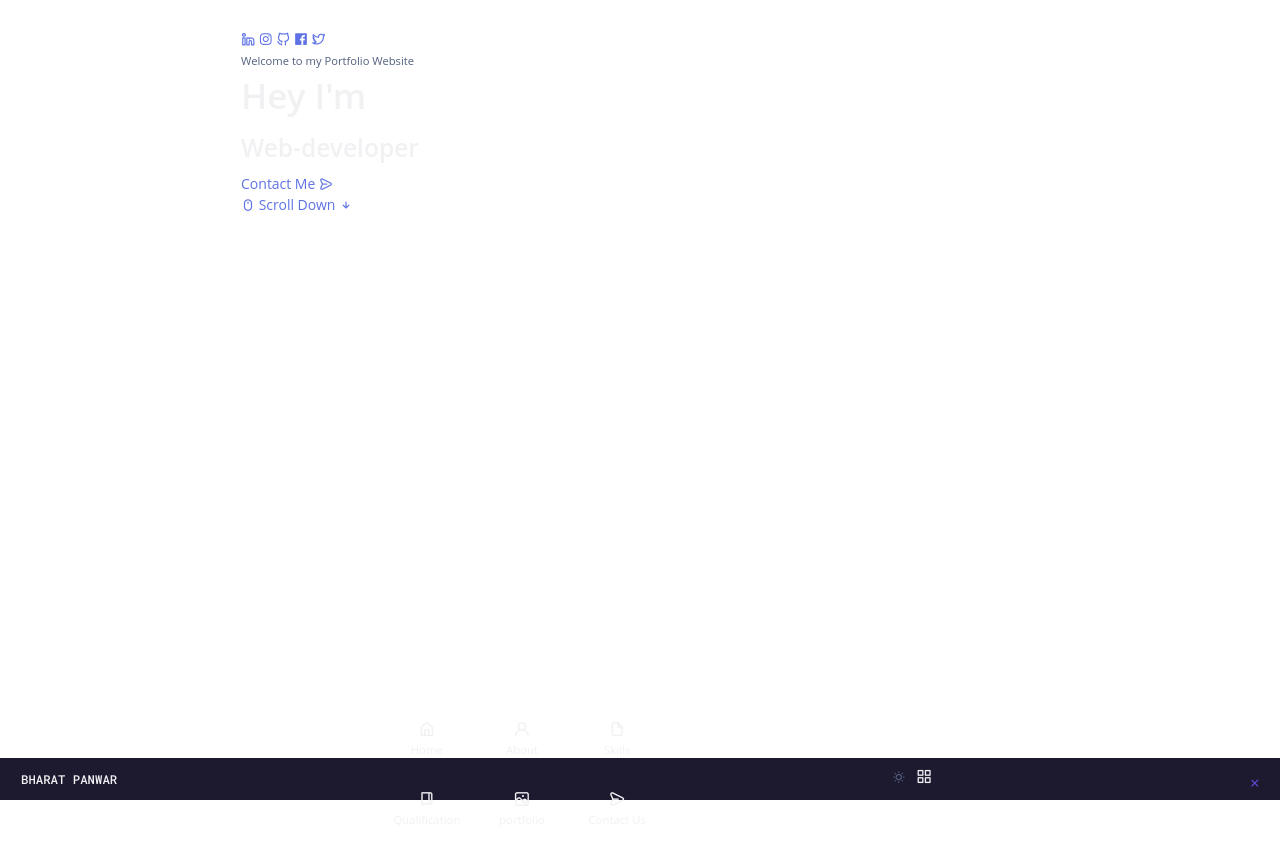
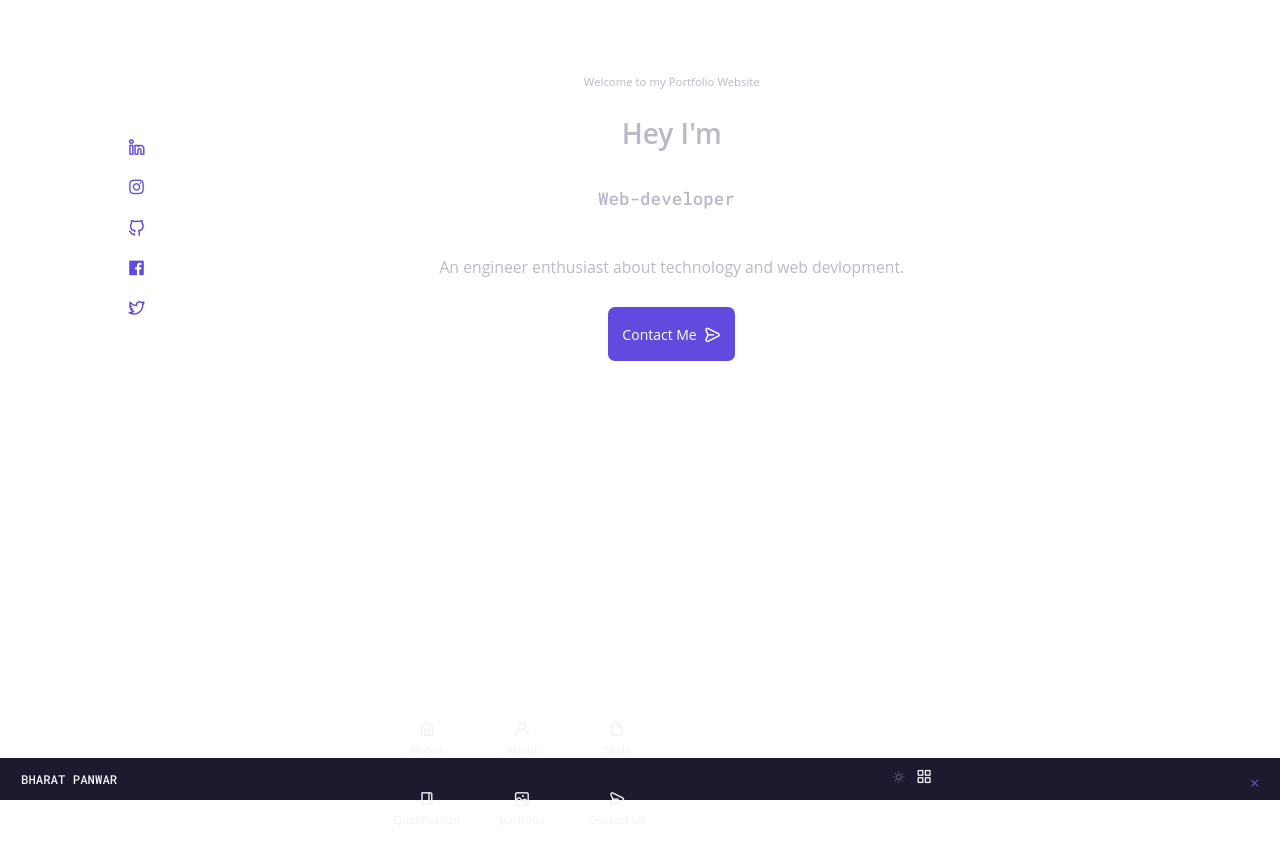
Before and after one commit to Bharatpanwar4/portfolioByBp, a plain HTML site: page index.html in a window 1280 px wide. Both pictures are taken after a click on the icon 898 px from the left and 776 px from the top of the page. Shown: the top 862 px of the page. Drawn offline with nearby package versions, Linux system fonts and the light colour scheme.

Commit message:
home edit

```diff
--- a/css/styles.css
+++ b/css/styles.css
@@ -35,7 +35,7 @@
   --body-font: "Poppins", sans-serif;
   --roboto-font: "Roboto", sans-serif;
   --robotomono-font: "Roboto Mono", monospace;
-  --bogfat-font: "Russo One", sans-serif;
+  --bigfat-font: "Russo One", sans-serif;
 
   /*1rem=16px   */
   --big-font-size: 2rem;
@@ -164,6 +164,38 @@ margin-bottom: var(--mb-3)
 .section_title,.section_subtitle{
     text-align: center;
 }
+/* =========================BUTTON STYLING=================================== */
+.button{
+display: inline-block;
+background-color: var(--first-color);
+color: #fff;
+padding: 1rem;
+border-radius: .5rem;
+font-weight: var(--font-medium);
+}
+
+.button:hover{
+    background-color: var(--first-color-alt);
+    color: #fff;
+}
+.button__icon{
+    font-size: 1.25rem;
+    margin-left: var(--mb-0-5);
+transition: .3s;
+}
+.button--flex{
+    display: inline-flex;
+    align-items: center;
+
+}
+.button--white{
+    background-color: #fff;
+    color: var(--first-color);
+}
+.button--white:hover{
+    background-color: var(--first-color-lighter);
+}
+
 /* =========================LAYOUT=================================== */
 .container{
     margin-right: var(--mb-1);
@@ -272,3 +304,147 @@ font-weight: var(--font-medium);
 .scroll-header{
     box-shadow: 0 -1px 4px rgba(0,0,0,0.15);
 }
+
+
+
+
+/* =====================HOME================= */
+.home{
+    height: 90vh;
+    align-content: space-between;
+    margin-top: var(--mb-3);
+}
+.home__container{
+    display: flex;
+
+    gap: 1.75rem;
+    padding-left: 0;
+    margin-left: var(--mb-1);
+    justify-content: space-around;
+}
+.home__content{
+    display: grid;
+    grid-template-columns: .08fr 1fr;
+    grid-template-areas: 'home__social home__content';
+    padding-top: var(--mb-2-5);
+    align-items: center;
+    height: auto;
+    align-content: space-between;
+    margin-right: var(--mb-0-25);
+    margin-left: 0;
+}
+.home__social{
+    display: grid;
+    grid-area: home__social;
+    grid-template-columns: max-content;
+    row-gap: 1rem;
+    column-gap: 0;
+    padding-top: 2rem;
+    margin: 0;
+}
+.home__social-icon {
+    font-size: 1.25rem;
+    color: var(--first-color);
+}
+.home__social-icon:hover {
+    color: var(--first-color-alt);
+}
+.home__data{
+    grid-area: home__content;
+    align-content: center;
+    text-align: center;
+}
+.home__welcome{
+    text-align: center;
+    font-size: var(--small-font-size);
+    color: var(--text-color);
+    padding: 1.5rem;
+}
+.home__title{
+    text-align: center;
+    font-size: var(--big-font-size);
+color:var(--text-color);
+margin-top: var(--mb-1-5);
+padding-bottom: 1rem;
+
+
+}
+
+#typewriter{
+margin-top: var(--mb-1);
+margin-bottom: var(--mb-2);
+}
+.Typewriter__wrapper{
+    text-align: center;
+    font-size: var(--h2-font-size);
+    font-family: var(--robotomono-font);
+    font-weight: var(--font-medium);
+color: var(--mainText);
+}
+
+.Typewriter__cursor{
+    font-size: var(--h1-font-size);
+    color: var(--text-color);
+    font-family: var(--gullible-font);
+    font-weight: 600;
+}
+.home__subtitle{
+    text-align: center;
+    font-size: var(--h3-font-size);
+color: var(--text-color);
+
+    font-weight: var(--font-medium);
+    margin-bottom: var(--mb-1);
+    padding: 1rem 1.5rem 1rem 1.5rem;
+}
+/* SCROLL DOWN */
+@keyframes scrollDown{
+    0%{
+        margin-top: 14px;
+        opacity: 0;
+    }
+    15%{
+        margin-top: 14px;
+        opacity: 1;
+    }30%{
+        margin-top: 16px;
+        opacity: 1;
+    }50%{
+        margin-top: 30px;
+        opacity: 0;
+    }100%{
+        margin-top: 30px;
+        opacity: 0;
+    }
+}
+.home__scroll{
+    display: flex;
+    align-items: center;
+    margin-top: var(--mb-1);
+    animation: scrollDown 3s infinite;
+
+
+}
+.home__scroll-button{
+color: var(--first-color);
+transition: .5s;
+
+}
+.home__scroll-button:hover{
+    color: var(--first-color-alt);
+    transform: translateY(.25rem);
+
+}
+.home__scroll-mouse{
+    font-size: var(--big-font-size);
+}
+.home__scroll-name{
+    font-size: var(--small-font-size);
+    color: var(--title-color);
+
+        font-weight: var(--font-medium);
+        margin: var(--mb-0-25);
+}
+.home__scroll-arrow{
+    font-size: var(--h3-font-size);
+}
--- a/index.html
+++ b/index.html
@@ -108,7 +108,7 @@
       <!----------------------------------------HOME ----------------------------------------------->
       <section class="home section" id="home">
         <div class="home__container container grid">
-          <div class="home__container grid">
+          <div class="home__content grid">
             <div class="home__social">
               <a
                 href=""
@@ -154,26 +154,28 @@
           </div>
 
           <div class="home__data">
-            <small class="home_welcome s-color"
+            <small class="home__welcome s-color"
               >Welcome to my Portfolio Website</small
             >
             <h1 class="home__title">Hey I'm</h1>
-            <h3 class="home__subtitle" id="home-bio">
-              <div id="typewriter"></div>
+            <div id="typewriter" ></div>
+
+            <h3 class="home__subtitle" id="home-bio">An engineer enthusiast about technology and web devlopment.
             </h3>
 
-            <a href="#contact" class="button button-flex"
+            <a href="#contact" class="button button--flex"
               >Contact Me <i class="uil uil-message button__icon"></i
             ></a>
           </div>
 
-          <div class="home__scroll">
-            <a href="#about" class="home__scroll-button button-flex">
-              <i class="uil uil-mouse-alt"></i>
-              <span class="home__scroll-name">Scroll Down</span>
-              <i class="uil uil-arrow-down home__scroll-arrow"></i>
-            </a>
-          </div>
+
+        </div>
+        <div class="home__scroll">
+          <a href="#about" class="home__scroll-button button--flex">
+            <i class="uil uil-mouse-alt home__scroll-mouse"></i>
+            <!-- <span class="home__scroll-name ">Scroll Down</span>
+            <i class="uil uil-arrow-down home__scroll-arrow"></i> -->
+          </a>
         </div>
       </section>
       <!----------------------------------------ABOUT ME ------------------------------------------->
```
